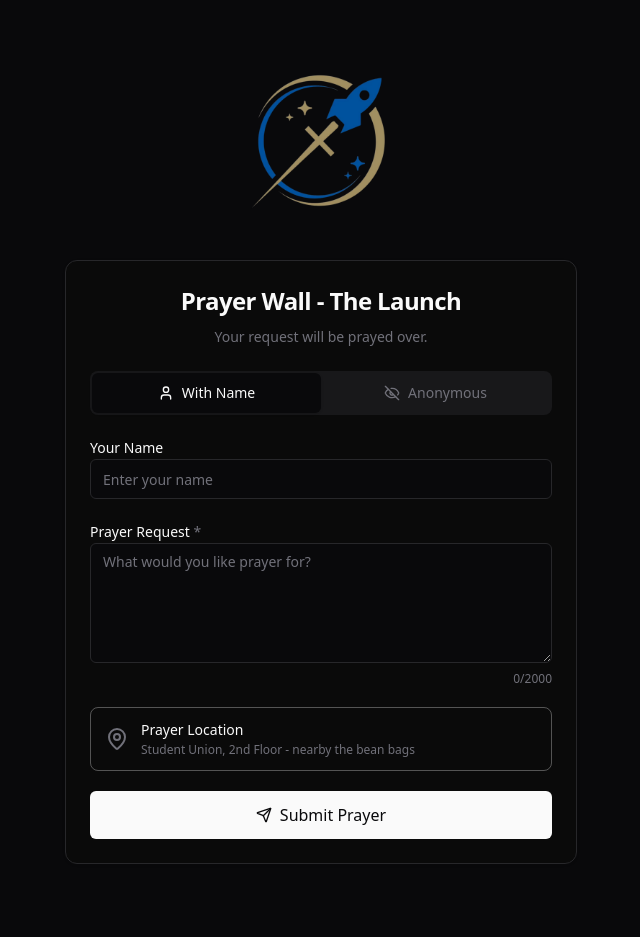
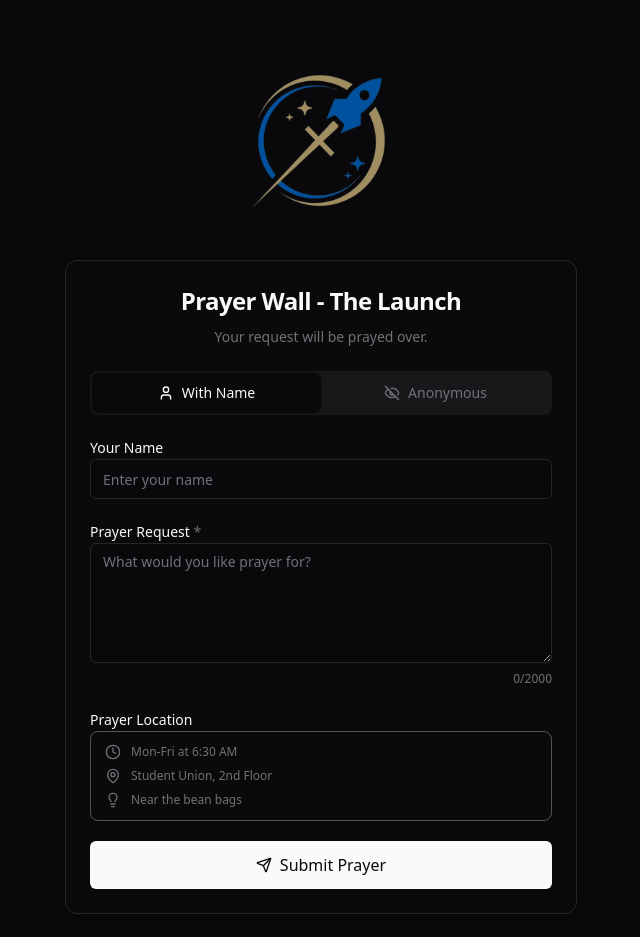
Before and after one commit to Sang-Buster/PrayerBoard, a Next.js app: page / in a window 1280 px wide. Shown: the top 937 px of the page, without its empty margins (319-959 px from the left). Built offline with nearby package versions, Linux system fonts and the light colour scheme.

Commit message:
feat: enhance PrayerForm to display detailed prayer location information

```diff
--- a/components/prayer-form.tsx
+++ b/components/prayer-form.tsx
@@ -1,7 +1,7 @@
 "use client";
 
 import { useState, useRef } from "react";
-import { Send, EyeOff, User, MapPin } from "lucide-react";
+import { Send, EyeOff, User, MapPin, Clock, Lightbulb } from "lucide-react";
 import { Button } from "@/components/ui/button";
 import {
   Card,
@@ -172,13 +172,23 @@
             </div>
 
             {/* Prayer location */}
-            <div className="flex items-center gap-3 rounded-lg border border-white/30 px-3.5 py-3">
-              <MapPin className="h-6 w-6 text-muted-foreground shrink-0" />
-              <div>
-                <p className="text-sm font-medium text-foreground">Prayer Location</p>
-                <p className="text-xs text-muted-foreground mt-0.5">
-                  Student Union, 2nd Floor - nearby the bean bags
-                </p>
+            <div className="space-y-2">
+              <label className="text-sm font-medium text-foreground">
+                Prayer Location
+              </label>
+              <div className="rounded-lg border border-white/30 px-3.5 py-3 space-y-2">
+              <div className="flex items-center gap-2.5">
+                <Clock className="h-4 w-4 text-muted-foreground shrink-0" />
+                <p className="text-xs text-muted-foreground">Mon-Fri at 6:30 AM</p>
+              </div>
+              <div className="flex items-center gap-2.5">
+                <MapPin className="h-4 w-4 text-muted-foreground shrink-0" />
+                <p className="text-xs text-muted-foreground">Student Union, 2nd Floor</p>
+              </div>
+              <div className="flex items-center gap-2.5">
+                <Lightbulb className="h-4 w-4 text-muted-foreground shrink-0" />
+                <p className="text-xs text-muted-foreground">Near the bean bags</p>
+              </div>
               </div>
             </div>
 
```
